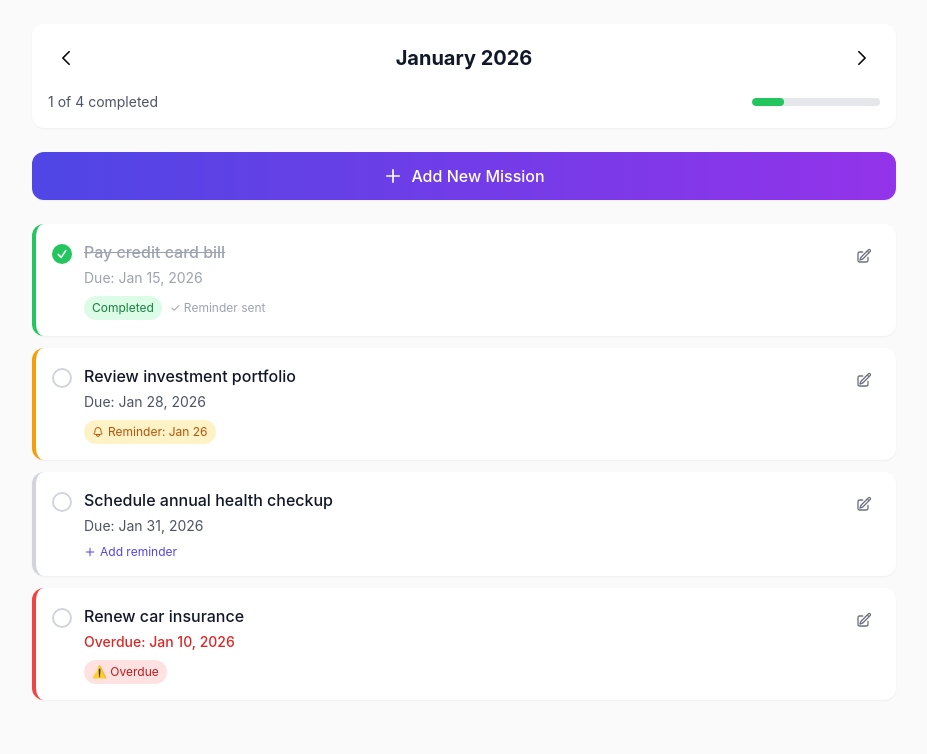
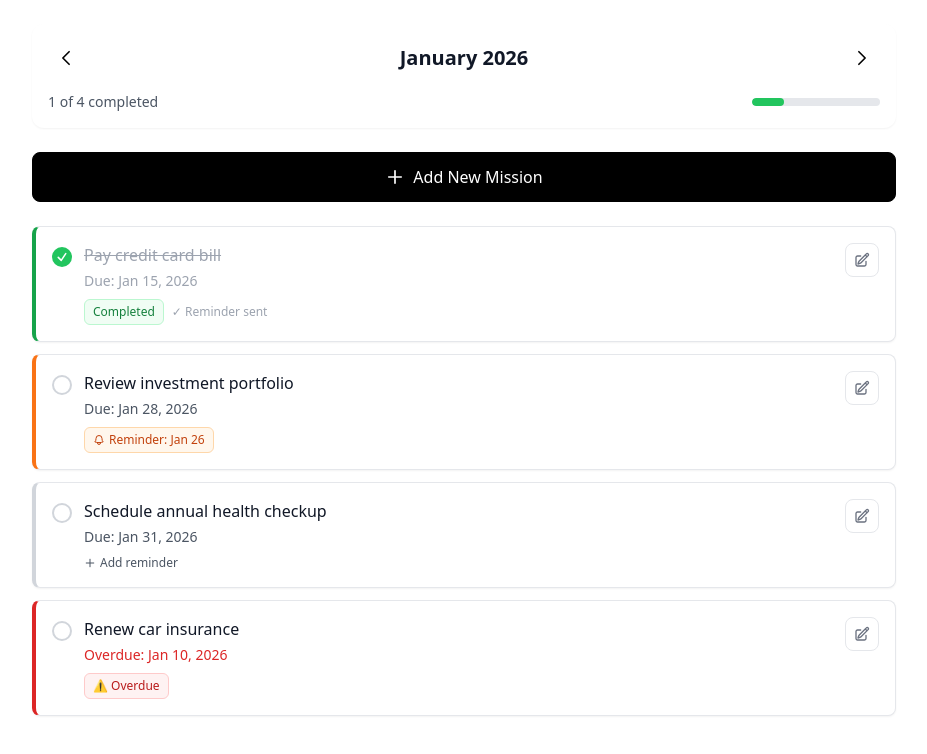
Before and after one commit to naveen-karthick/balance-tracker, a Next.js app: page /missions in a window 1280 px wide. Shown: the top 754 px of the page, without its empty margins (176-1103 px from the left). Built offline with nearby package versions, Linux system fonts and the light colour scheme; no server answers.

Commit message:
Added initial changes

```diff
--- a/app/globals.css
+++ b/app/globals.css
@@ -3,22 +3,139 @@
 @tailwind utilities;
 
 :root {
-  --background: #fafafa;
+  --background: #ffffff;
   --foreground: #000000;
+
+  /* Brand Colors */
+  --primary: #000000;
+  --primary-hover: #171717;
+  --secondary: #ffffff;
+  --secondary-hover: #f5f5f5;
+
+  /* Semantic Colors */
+  --success: #16a34a;
+  --success-light: #dcfce7;
+  --warning: #ea580c;
+  --warning-light: #ffedd5;
+  --error: #dc2626;
+  --error-light: #fee2e2;
+  --info: #2563eb;
+  --info-light: #dbeafe;
+
+  /* Neutral Colors */
+  --gray-50: #fafafa;
+  --gray-100: #f5f5f5;
+  --gray-200: #e5e5e5;
+  --gray-300: #d4d4d4;
+  --gray-400: #a3a3a3;
+  --gray-500: #737373;
+  --gray-600: #525252;
+  --gray-700: #404040;
+  --gray-800: #262626;
+  --gray-900: #171717;
+
+  /* Borders */
+  --border: #e5e5e5;
+  --border-hover: #d4d4d4;
 }
 
-body {
-  color: var(--foreground);
-  background: var(--background);
-  font-family: -apple-system, BlinkMacSystemFont, 'Segoe UI', 'Roboto', 'Oxygen',
-    'Ubuntu', 'Cantarell', 'Fira Sans', 'Droid Sans', 'Helvetica Neue',
-    sans-serif;
-  -webkit-font-smoothing: antialiased;
-  -moz-osx-font-smoothing: grayscale;
+@layer base {
+  * {
+    @apply border-gray-200;
+  }
+  body {
+    @apply bg-white text-black;
+    font-feature-settings: "rlig" 1, "calt" 1;
+  }
 }
 
-@layer utilities {
-  .text-balance {
-    text-wrap: balance;
+@layer components {
+  /* Button Styles */
+  .btn-primary {
+    @apply bg-black text-white hover:bg-gray-800 border border-black transition-colors duration-200 font-medium;
+  }
+
+  .btn-secondary {
+    @apply bg-white text-black hover:bg-gray-50 border border-gray-300 transition-colors duration-200 font-medium;
+  }
+
+  .btn-success {
+    @apply bg-green-600 text-white hover:bg-green-700 border border-green-600 transition-colors duration-200 font-medium;
+  }
+
+  .btn-danger {
+    @apply bg-red-600 text-white hover:bg-red-700 border border-red-600 transition-colors duration-200 font-medium;
+  }
+
+  /* Card Styles */
+  .card {
+    @apply bg-white border border-gray-200 rounded-lg shadow-sm;
+  }
+
+  .card-hover {
+    @apply hover:border-gray-300 hover:shadow-md transition-all duration-200;
+  }
+
+  /* Badge Styles */
+  .badge-success {
+    @apply bg-green-50 text-green-700 border border-green-200;
+  }
+
+  .badge-warning {
+    @apply bg-orange-50 text-orange-700 border border-orange-200;
+  }
+
+  .badge-error {
+    @apply bg-red-50 text-red-700 border border-red-200;
+  }
+
+  .badge-info {
+    @apply bg-blue-50 text-blue-700 border border-blue-200;
+  }
+
+  .badge-neutral {
+    @apply bg-gray-50 text-gray-700 border border-gray-200;
   }
 }
+
+/* Hide scrollbar for Chrome, Safari and Opera */
+.no-scrollbar::-webkit-scrollbar {
+  display: none;
+}
+
+/* Hide scrollbar for IE, Edge and Firefox */
+.no-scrollbar {
+  -ms-overflow-style: none;
+  scrollbar-width: none;
+}
+
+/* Swipe animations */
+@keyframes slideInRight {
+  from {
+    opacity: 0;
+    transform: translateX(20px);
+  }
+  to {
+    opacity: 1;
+    transform: translateX(0);
+  }
+}
+
+@keyframes slideInLeft {
+  from {
+    opacity: 0;
+    transform: translateX(-20px);
+  }
+  to {
+    opacity: 1;
+    transform: translateX(0);
+  }
+}
+
+.slide-in-right {
+  animation: slideInRight 0.3s ease-out;
+}
+
+.slide-in-left {
+  animation: slideInLeft 0.3s ease-out;
+}
--- a/components/MonthlyMissions.tsx
+++ b/components/MonthlyMissions.tsx
@@ -65,7 +65,7 @@ export default function MonthlyMissions() {
       {/* Add Task Button */}
       <button
         onClick={handleAddTask}
-        className="w-full bg-gradient-to-r from-indigo-600 to-purple-600 text-white py-3 rounded-xl font-medium mb-6 hover:from-indigo-700 hover:to-purple-700 transition-all shadow-sm flex items-center justify-center gap-2"
+        className="btn-primary w-full py-3 rounded-lg mb-6 flex items-center justify-center gap-2"
       >
         <svg xmlns="http://www.w3.org/2000/svg" fill="none" viewBox="0 0 24 24" strokeWidth={2} stroke="currentColor" className="w-5 h-5">
           <path strokeLinecap="round" strokeLinejoin="round" d="M12 4.5v15m7.5-7.5h-15" />
@@ -78,14 +78,14 @@ export default function MonthlyMissions() {
         {tasks.map((task) => (
           <div
             key={task.id}
-            className={`bg-white rounded-xl p-4 shadow-sm border-l-4 ${
+            className={`card p-4 border-l-4 ${
               task.completed
-                ? 'border-green-500'
+                ? 'border-l-green-600'
                 : task.overdue
-                ? 'border-red-500'
+                ? 'border-l-red-600'
                 : task.hasReminder
-                ? 'border-amber-500'
-                : 'border-gray-300'
+                ? 'border-l-orange-500'
+                : 'border-l-gray-300'
             }`}
           >
             <div className="flex items-start gap-3">
@@ -113,13 +113,13 @@ export default function MonthlyMissions() {
                 <div className="flex items-center gap-2 mt-2">
                   {task.completed ? (
                     <>
-                      <span className="text-xs bg-green-100 text-green-700 px-2 py-1 rounded-full">Completed</span>
+                      <span className="badge-success text-xs px-2 py-1 rounded-md">Completed</span>
                       {task.hasReminder && <span className="text-xs text-gray-400">✓ Reminder sent</span>}
                     </>
                   ) : task.overdue ? (
-                    <span className="text-xs bg-red-100 text-red-700 px-2 py-1 rounded-full">⚠️ Overdue</span>
+                    <span className="badge-error text-xs px-2 py-1 rounded-md">⚠️ Overdue</span>
                   ) : task.hasReminder ? (
-                    <span className="text-xs bg-amber-100 text-amber-700 px-2 py-1 rounded-full flex items-center gap-1">
+                    <span className="badge-warning text-xs px-2 py-1 rounded-md flex items-center gap-1">
                       <svg xmlns="http://www.w3.org/2000/svg" fill="none" viewBox="0 0 24 24" strokeWidth={2} stroke="currentColor" className="w-3 h-3">
                         <path strokeLinecap="round" strokeLinejoin="round" d="M14.857 17.082a23.848 23.848 0 005.454-1.31A8.967 8.967 0 0118 9.75v-.7V9A6 6 0 006 9v.75a8.967 8.967 0 01-2.312 6.022c1.733.64 3.56 1.085 5.455 1.31m5.714 0a24.255 24.255 0 01-5.714 0m5.714 0a3 3 0 11-5.714 0" />
                       </svg>
@@ -128,7 +128,7 @@ export default function MonthlyMissions() {
                   ) : (
                     <button
                       onClick={() => handleAddReminder(task.id)}
-                      className="text-xs text-indigo-600 flex items-center gap-1 hover:text-indigo-700"
+                      className="text-xs text-gray-600 flex items-center gap-1 hover:text-black"
                     >
                       <svg xmlns="http://www.w3.org/2000/svg" fill="none" viewBox="0 0 24 24" strokeWidth={2} stroke="currentColor" className="w-3 h-3">
                         <path strokeLinecap="round" strokeLinejoin="round" d="M12 4.5v15m7.5-7.5h-15" />
@@ -140,7 +140,7 @@ export default function MonthlyMissions() {
               </div>
               <button
                 onClick={() => handleEditTask(task.id)}
-                className="p-2 hover:bg-gray-100 rounded-lg transition-colors"
+                className="p-2 hover:bg-gray-50 rounded-lg transition-colors border border-gray-200"
               >
                 <svg xmlns="http://www.w3.org/2000/svg" fill="none" viewBox="0 0 24 24" strokeWidth={2} stroke="currentColor" className="w-4 h-4 text-gray-500">
                   <path strokeLinecap="round" strokeLinejoin="round" d="M16.862 4.487l1.687-1.688a1.875 1.875 0 112.652 2.652L10.582 16.07a4.5 4.5 0 01-1.897 1.13L6 18l.8-2.685a4.5 4.5 0 011.13-1.897l8.932-8.931zm0 0L19.5 7.125M18 14v4.75A2.25 2.25 0 0115.75 21H5.25A2.25 2.25 0 013 18.75V8.25A2.25 2.25 0 015.25 6H10" />
--- a/components/Sidebar.tsx
+++ b/components/Sidebar.tsx
@@ -81,11 +81,11 @@ export function Sidebar() {
           {/* Logo */}
           <div className="p-6 border-b border-gray-200">
             <div className="flex items-center gap-3">
-              <div className="w-10 h-10 bg-gradient-to-br from-indigo-600 to-purple-600 rounded-xl flex items-center justify-center">
+              <div className="w-10 h-10 bg-black rounded-lg flex items-center justify-center">
                 <span className="text-white font-bold text-lg">L</span>
               </div>
               <div>
-                <h1 className="text-xl font-bold text-black">LifeOS</h1>
+                <h1 className="text-xl font-bold text-black tracking-tight">LifeOS</h1>
                 <p className="text-xs text-gray-500">Command Center</p>
               </div>
             </div>
@@ -102,8 +102,8 @@ export function Sidebar() {
                   onClick={() => setIsOpen(false)}
                   className={`flex items-center gap-3 px-4 py-3 rounded-lg transition-colors ${
                     isActive
-                      ? "bg-indigo-50 text-indigo-600 font-medium"
-                      : "text-gray-700 hover:bg-gray-100"
+                      ? "bg-gray-100 text-black font-medium"
+                      : "text-gray-600 hover:bg-gray-50"
                   }`}
                 >
                   {item.icon}
@@ -117,7 +117,7 @@ export function Sidebar() {
           <div className="p-4 border-t border-gray-200 space-y-2">
             <button
               onClick={handleLogout}
-              className="w-full flex items-center gap-3 px-4 py-3 rounded-lg text-red-600 hover:bg-red-50 transition-colors"
+              className="w-full flex items-center gap-3 px-4 py-3 rounded-lg text-gray-600 hover:bg-gray-50 transition-colors border border-gray-200"
             >
               <svg xmlns="http://www.w3.org/2000/svg" fill="none" viewBox="0 0 24 24" strokeWidth={2} stroke="currentColor" className="w-5 h-5">
                 <path strokeLinecap="round" strokeLinejoin="round" d="M15.75 9V5.25A2.25 2.25 0 0013.5 3h-6a2.25 2.25 0 00-2.25 2.25v13.5A2.25 2.25 0 007.5 21h6a2.25 2.25 0 002.25-2.25V15M12 9l-3 3m0 0l3 3m-3-3h12.75" />
--- a/package.json
+++ b/package.json
@@ -27,7 +27,8 @@
     "pg": "^8.17.2",
     "react": "^19.0.0",
     "react-dom": "^19.0.0",
-    "react-markdown": "^10.1.0"
+    "react-markdown": "^10.1.0",
+    "react-swipeable": "^7.0.2"
   },
   "devDependencies": {
     "@types/bcryptjs": "^2.4.6",
```
Also changed, not shown: app/page.tsx (+61 -24 lines), 1 other file (tests, documents, lock files or other folders).
